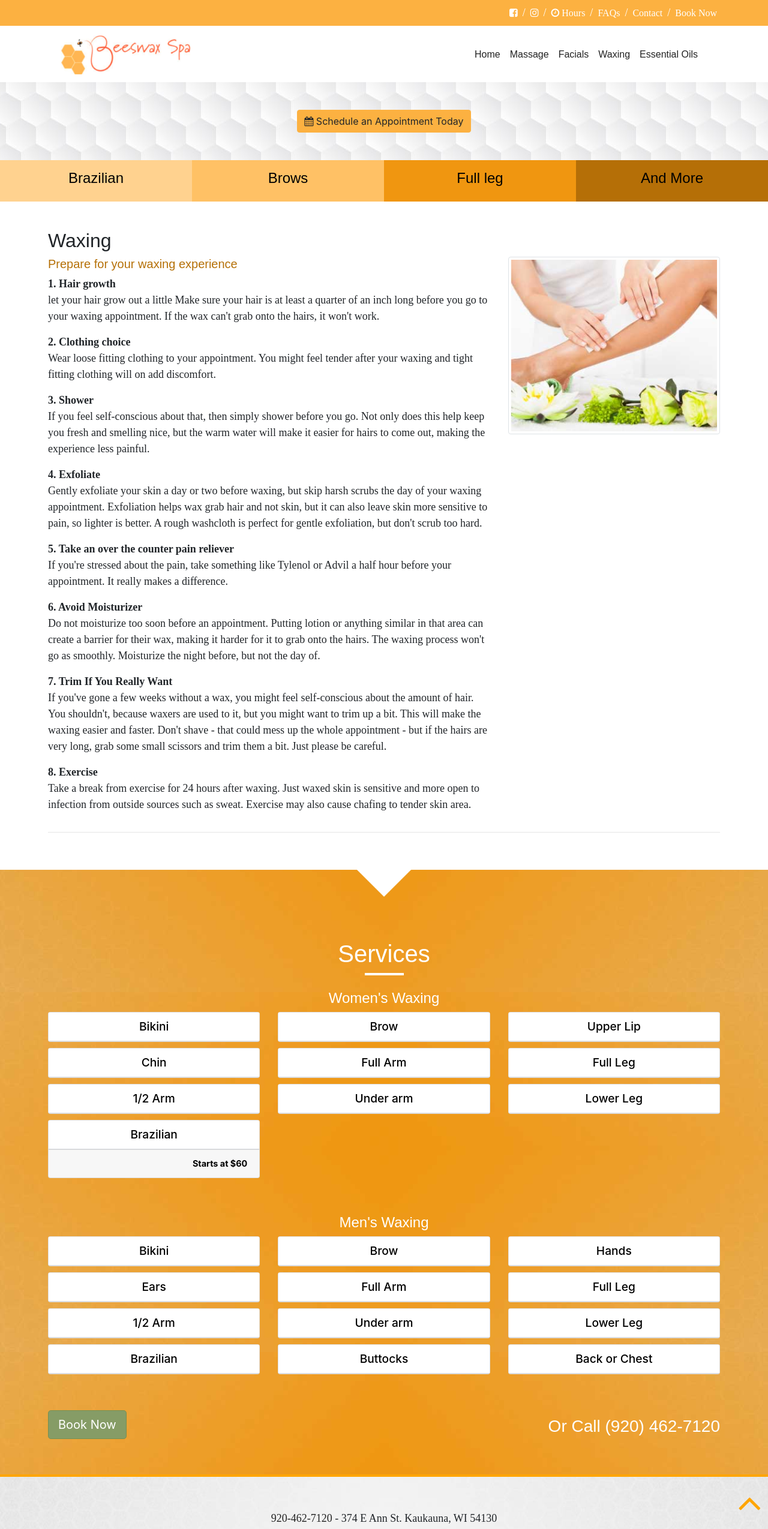
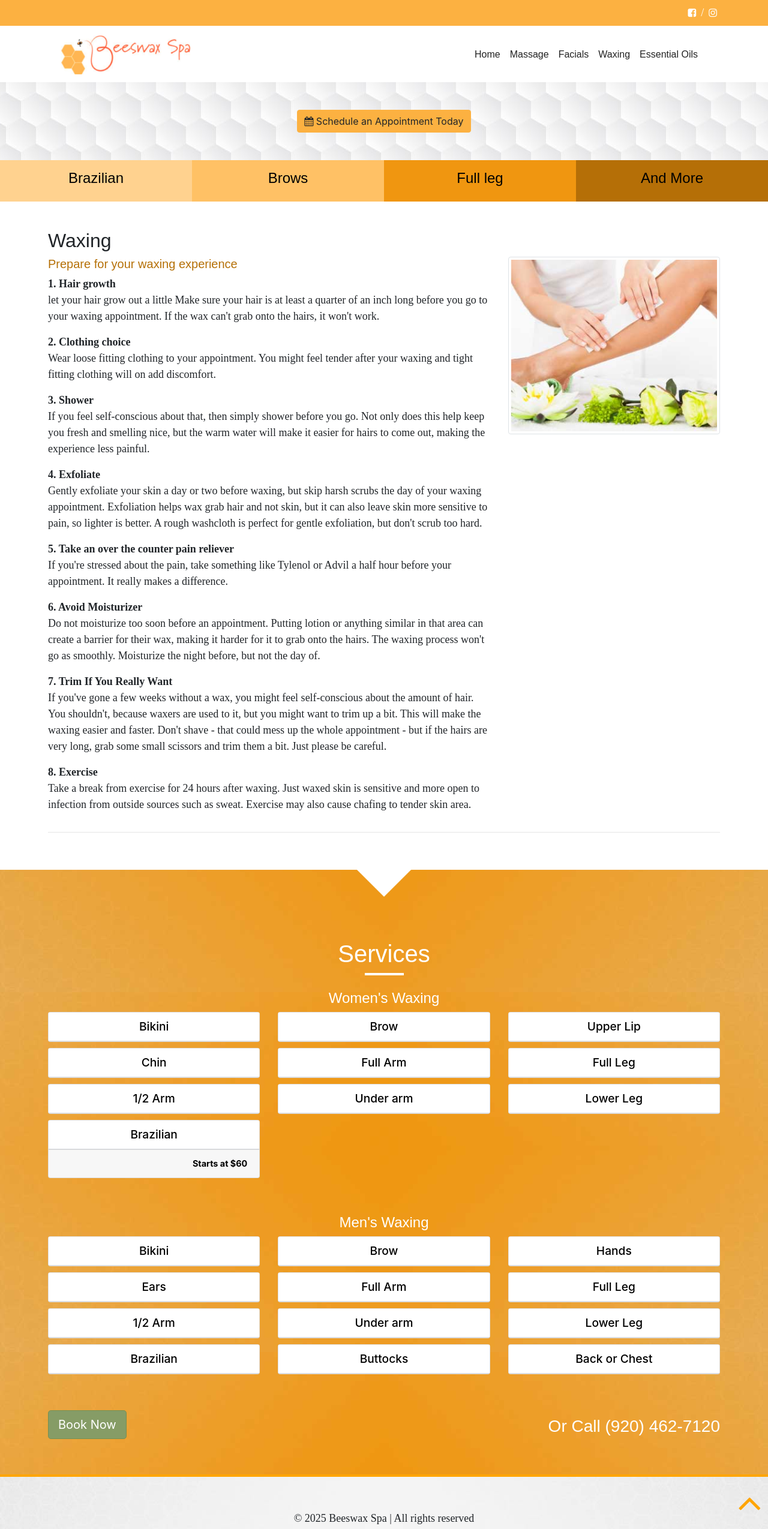
Before and after one commit to gatesw/BeesWaxDaySpa, a React (Create React App) app: page /waxing in a window 1280 px wide. Shown: the top 2549 px of the page at 60% size. Built offline with nearby package versions, Linux system fonts and the light colour scheme.

Commit message:
Remove links

```diff
--- a/src/Components/Footer.tsx
+++ b/src/Components/Footer.tsx
@@ -5,16 +5,8 @@ function Footer() {
         <footer id="bottom">
             <div className="container">
                 <p className="text-center">
-                    <a style={{color: '#222'}} href="tel:9204627120">920-462-7120</a> - 374 E Ann St. Kaukauna, WI 54130
-                </p>
-                <p className="text-center">
-                    &copy; 2020 Beeswax Spa | All rights reserved <br />
+                    &copy; 2025 Beeswax Spa | All rights reserved <br />
                     <a href="/privacy">Privacy Statement</a>
-                </p>
-                <p className="text-center">
-                    <a href="https://www.massagebook.com/biz/BeeswaxSpa#services" target="_blank" rel="noopener noreferrer">
-                        <img src="https://www.massagebook.com/home/img/getbutton/button-booknow.png" alt="Book Now on MassageBook.com!" style={{border: 0}} />
-                    </a>
                 </p>
             </div>
             <div id="arrow-up-top">
--- a/src/Components/Header.tsx
+++ b/src/Components/Header.tsx
@@ -16,18 +16,6 @@ function Header() {
                         <span className="fa fa-instagram" aria-hidden="true"></span>
                         </a>
                         </li>
-                        <li>
-                        <a href="/contact#hours-section"><span className="fa fa-clock-o" aria-hidden="true"></span> Hours</a>
-                        </li>
-                        <li>
-                        <a href="/faq">FAQs</a>
-                        </li>
-                        <li>
-                        <a href="/contact">Contact</a>
-                        </li>
-                        <li>
-                        <a href="https://www.massagebook.com/biz/BeeswaxSpa#services" target="_blank" rel="noopener noreferrer">Book Now</a>
-                        </li>
                     </ul>
                 </div>
             </nav>
--- a/src/Pages/Home/Home.tsx
+++ b/src/Pages/Home/Home.tsx
@@ -21,27 +21,10 @@ function Home({ pageData, ...rest }: HomeProps) {
     return (
       <Layout>
         <div className="fade-in">
-        <header id="top" className="d-flex justify-content-center">
-            <img className="img-fluid" src={beeswaxLogo} alt="beeswax spa"  style={{width: '364.5px', height: '95.5px'}}/>
-        </header>
-        <AnnouncementBanner />
-        <HoneyCombs />
-          {/* <TopCarousel />   */}
-          <div className="container-fluid">
-              <AboutUs />
-              <Testimonials testimonials={pageData.testimonials} />
-              <section id="s-map">
-                  <div id="map-image"></div>
-                  <div className="map-content text-center">
-                    <h1>Come Find Us</h1>
-                      <div className="border-box-orange"></div><br/>
-                      <div className="btn-group text-center">
-                        <a className="btn btn-primary no-underline" href="/contact">Contact</a>
-                        <a className="btn btn-primary no-underline" href="/contact">Location</a>
-                      </div>
-                  </div>
-              </section>
-          </div>
+            <header id="top" className="d-flex justify-content-center">
+                <img className="img-fluid" src={beeswaxLogo} alt="beeswax spa"  style={{width: '364.5px', height: '95.5px'}}/>
+            </header>
+            <AnnouncementBanner />
         </div>
       </Layout>
     );
```
